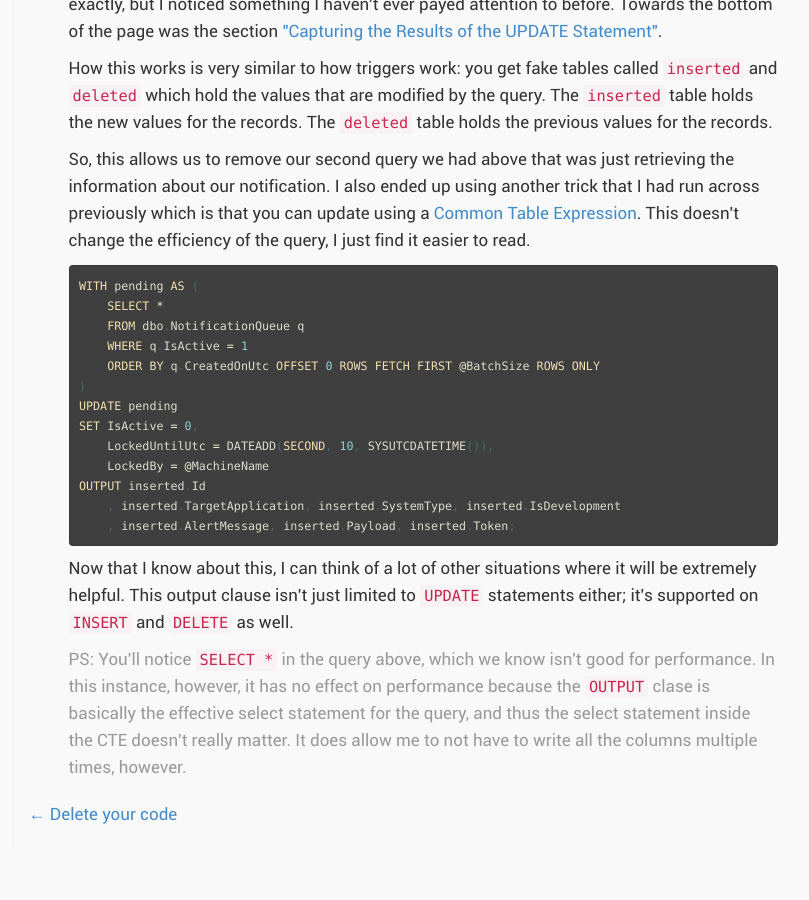
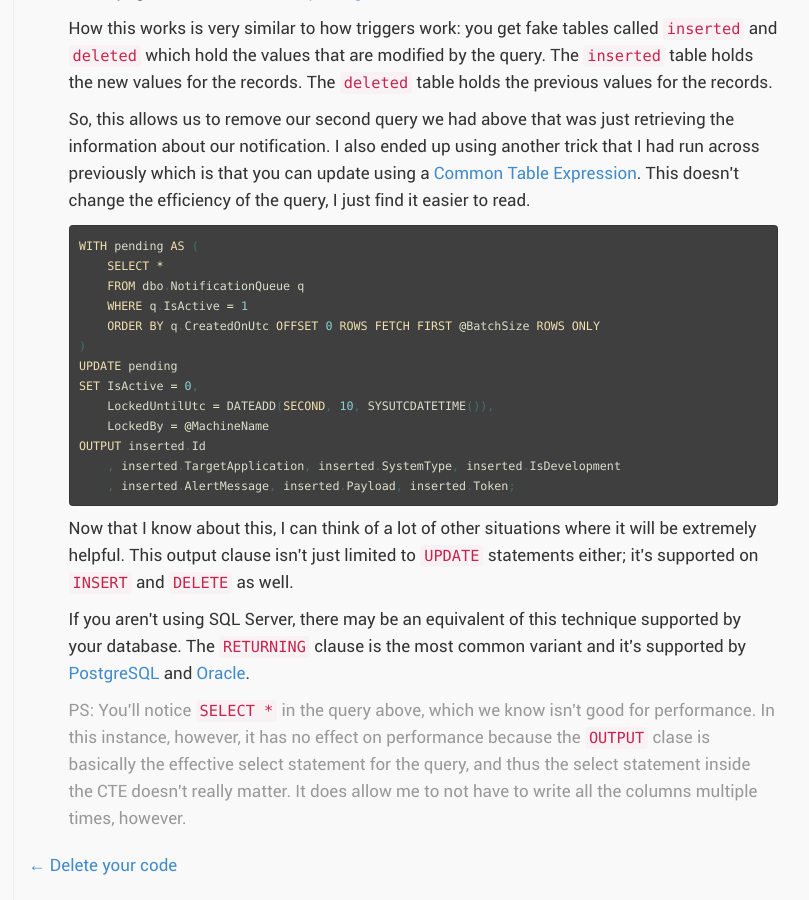
Before and after one commit to darrenkopp/darrenkopp.github.com, a Jekyll site: the page built from _posts/2013-03-20-Read-and-Write-in-one-statement.html, in a window 1280 px wide and 900 px high, scrolled down 1198 px. Shown: the whole window, without its empty margins (335-1144 px from the left). Built offline with Jekyll 4.4.1, drawn with Linux system fonts in a browser that asks for light colours; before the commit the page ends 2047 px from its top, so only the background shows below that; some of the changed lines change nothing that is shown; some of the changed text lies outside the part shown.

Commit message:
change title
change title of post
add links to equivalents in other databases

```diff
--- a/_posts/2013-03-20-SQL-Server-Trick-Read-and-Write-in-one-operation.html
+++ b/_posts/2013-03-20-Read-and-Write-in-one-statement.html
@@ -1,7 +1,7 @@
 ---
 layout: post
-title: "SQL Server Trick - Read and Write in one statement with OUTPUT"
-date: 2013-03-20 18:41:00
+title: "Read and write in one statement with OUTPUT"
+date: 2013-03-20 19:41:00
 categories:
 - software
 tags:
@@ -15,8 +15,8 @@ tags:
 
 <p>
     Recently I was working on adding support for sending notifications to mobile devices and came across a cool feature in SQL Server that I didn't know about.
-I won't go into the details, but what I doing was basically a producer-consumer problem but distributed across multiple machines.
-When I started, I knew exactly what to do; when I finished, I had learned something new.
+    I won't go into the details, but what I doing was basically a producer-consumer problem but distributed across multiple machines.
+    When I started, I knew exactly what to do; when I finished, I had learned something new.
 </p>
 
 <h3>First Attempt</h3>
@@ -85,6 +85,9 @@ OUTPUT inserted.Id
 <p>
     Now that I know about this, I can think of a lot of other situations where it will be extremely helpful. This output clause isn't just limited to <code>UPDATE</code> statements either; it's supported on <code>INSERT</code> and <code>DELETE</code> as well.
 </p>
+<p>
+    If you aren't using SQL Server, there may be an equivalent of this technique supported by your database. The <code>RETURNING</code> clause is the most common variant and it's supported by <a href="http://www.postgresql.org/docs/9.2/static/sql-update.html">PostgreSQL</a> and <a href="http://docs.oracle.com/cd/B19306_01/appdev.102/b14261/returninginto_clause.htm">Oracle</a>.
+</p>
 
 <aside class="muted">
     PS: You'll notice <code>SELECT *</code> in the query above, which we know isn't good for performance.
```
